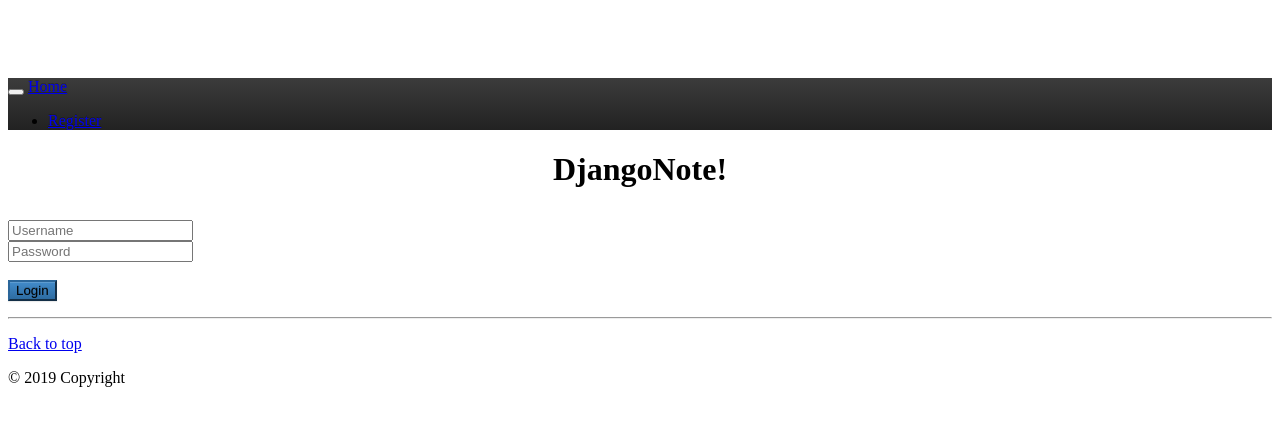
After one commit to akshatz123/SocialNetworking-project, a Django app: page / in a window 1280 px wide. The commit adds this page. Shown: the top 426 px of the page. Run offline with Django 3.2, Linux system fonts and the light colour scheme; some libraries are stand-ins or nearby versions.

Commit message:
Saving data

```diff
--- a/socialnetworking_project/post/models.py
+++ b/socialnetworking_project/post/models.py
@@ -6,7 +6,6 @@ from django.contrib.auth.models import AbstractUser
 class User(AbstractUser):
     email = models.EmailField(max_length=255, unique=True)
     dateofbirth = models.DateField(auto_now=False, null=True, blank=True)
-    username = models.CharField(max_length=30, unique=True)
 
     USERNAME_FIELD = 'email'
     REQUIRED_FIELDS = ['username']
@@ -18,3 +17,6 @@ class User(AbstractUser):
 class Post(models.Model):
     likes = models.IntegerField()
     user = models.OneToOneField(User, on_delete=models.CASCADE)
+    title = models.CharField(max_length=40, null=True)
+    description = models.CharField(max_length=500, null=True)
+    image = models.ImageField(blank=True)
--- /dev/null
+++ b/socialnetworking_project/post/templates/home.html
@@ -0,0 +1,21 @@
+{% extends 'base.html' %}
+{% load static %}
+{% block body %}
+<div class="jumbotron">
+	<h1 align='center'>DjangoNote!</h1>
+	<div class='container' style='padding-top:10px'>
+		<form action="" method="post">{% csrf_token %}
+		<div class="row">
+			<div class="col-md-6">
+				<input type='text' id='id_username' name='username' class='form-control' placeholder='Username' />
+			</div>
+			<div class='col-md-6'>
+				<input type='password' id='id_password' name='password' class='form-control' placeholder='Password' />
+			</div>
+		</div>
+		<br>
+		<input type="submit" value="Login" class='btn btn-primary btn-lg btn-block' />
+		</form>
+	</div>
+</div>
+{% endblock %}
--- a/socialnetworking_project/socialnetworking_project/settings.py
+++ b/socialnetworking_project/socialnetworking_project/settings.py
@@ -124,9 +124,14 @@ USE_TZ = True
 # https://docs.djangoproject.com/en/2.2/howto/static-files/
 
 STATIC_URL = '/static/'
+STATICFILES_DIRS = (
+    os.path.join(BASE_DIR, "static"),
+    )
 
 AUTH_USER_MODEL = 'post.User'
 
 MEDIA_URL = '/media/'
 
 MEDIA_ROOT = os.path.join(BASE_DIR, 'media')
+
+LOGOUT_REDIRECT_URL = '/'
--- a/socialnetworking_project/socialnetworking_project/urls.py
+++ b/socialnetworking_project/socialnetworking_project/urls.py
@@ -14,10 +14,15 @@ Including another URLconf
     2. Add a URL to urlpatterns:  path('blog/', include('blog.urls'))
 """
 from django.contrib import admin
+from django.contrib.auth.views import LogoutView
 from django.urls import path, include
+from .views import *
+from .settings import LOGOUT_REDIRECT_URL
 
 urlpatterns = [
     path('admin/', admin.site.urls),
     path('users/', include('users.urls'), name='users'),
     path('post/', include('post.urls'), name='posts'),
+    path('', home_view, name='home'),
+    path('logout/', LogoutView.as_view(next_page=LOGOUT_REDIRECT_URL), name='logout'),
 ]
--- /dev/null
+++ b/socialnetworking_project/socialnetworking_project/views.py
@@ -0,0 +1,24 @@
+from django.shortcuts import render
+from django.contrib import messages
+from django.contrib.auth import authenticate, login
+from django.http import HttpResponseRedirect
+
+
+def home_view(request):
+    if request.method == 'POST':
+        username = request.POST.get('username', None)
+        password = request.POST.get('password', None)
+
+        auth = authenticate(username=username, password=password)
+        if auth is not None:
+            login(request, auth)
+            return HttpResponseRedirect('dashboard/')
+        else:
+            messages.add_message(request, messages.INFO, "Authentication Failed!")
+            return HttpResponseRedirect('/')
+
+    return render(request, 'home.html')
+
+
+def logout_view(request):
+    return render(request, 'home.html')
--- a/socialnetworking_project/users/templates/users/logout.html
+++ b/socialnetworking_project/users/templates/users/logout.html
@@ -3,7 +3,7 @@
 	<h2>You have been logged out.</h2>
 	<div class="border-top pt-3">
 		<small class="text-muted">
-			<a href="#">Login Again</a>
+			<a href="{% url 'login.html'%}">Login Again</a>
 		</small>
 	</div>
 {% endblock  %}
--- a/socialnetworking_project/users/templates/users/register.html
+++ b/socialnetworking_project/users/templates/users/register.html
@@ -15,7 +15,7 @@
 		</form>
 		<div class="border-top pt-3">
 			<small class="text-muted">
-				Already Have an Account ?<a href='#' class="ml-2">Login</a>
+				Already Have an Account ?<a href='{% url "home" %}' class="ml-2">Login</a>
 			</small>
 		</div>
 	</div>
```
Also changed, not shown: socialnetworking_project/users/forms.py (+3 -4 lines), socialnetworking_project/users/models.py (+2 -8 lines), socialnetworking_project/users/views.py (+4 -5 lines), socialnetworking_project/post/migrations/0004_auto_20191025_1028.py (added), socialnetworking_project/post/migrations/0005_auto_20191025_1038.py (added).
